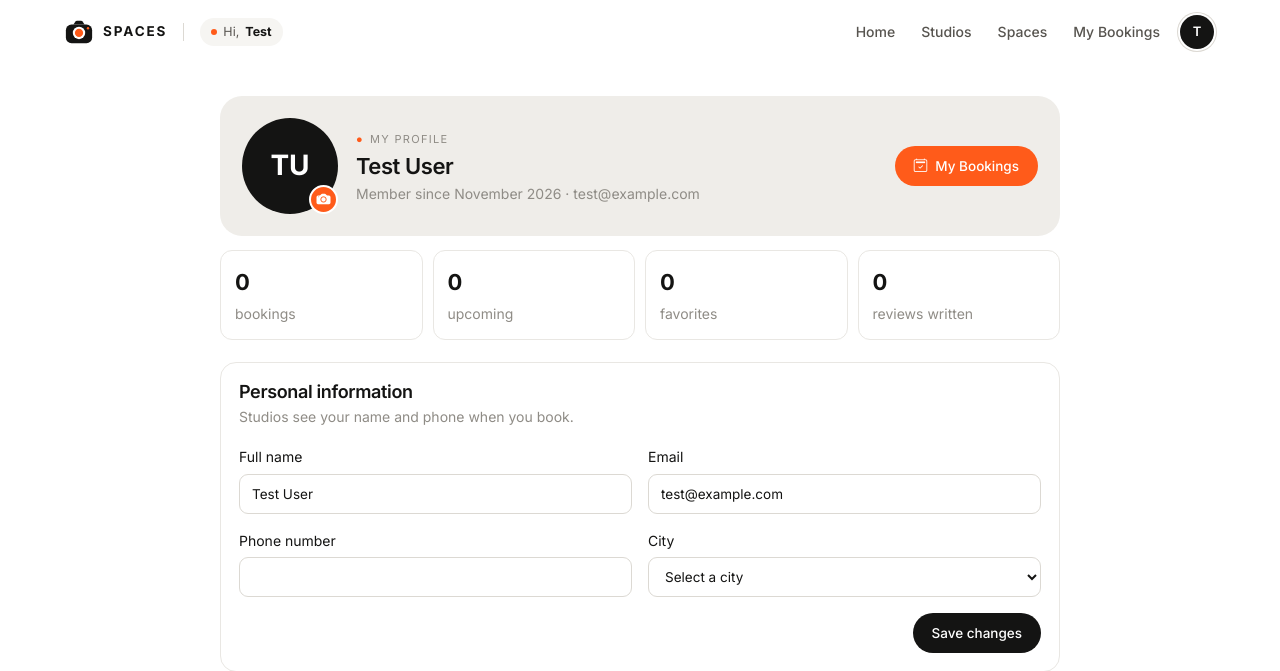
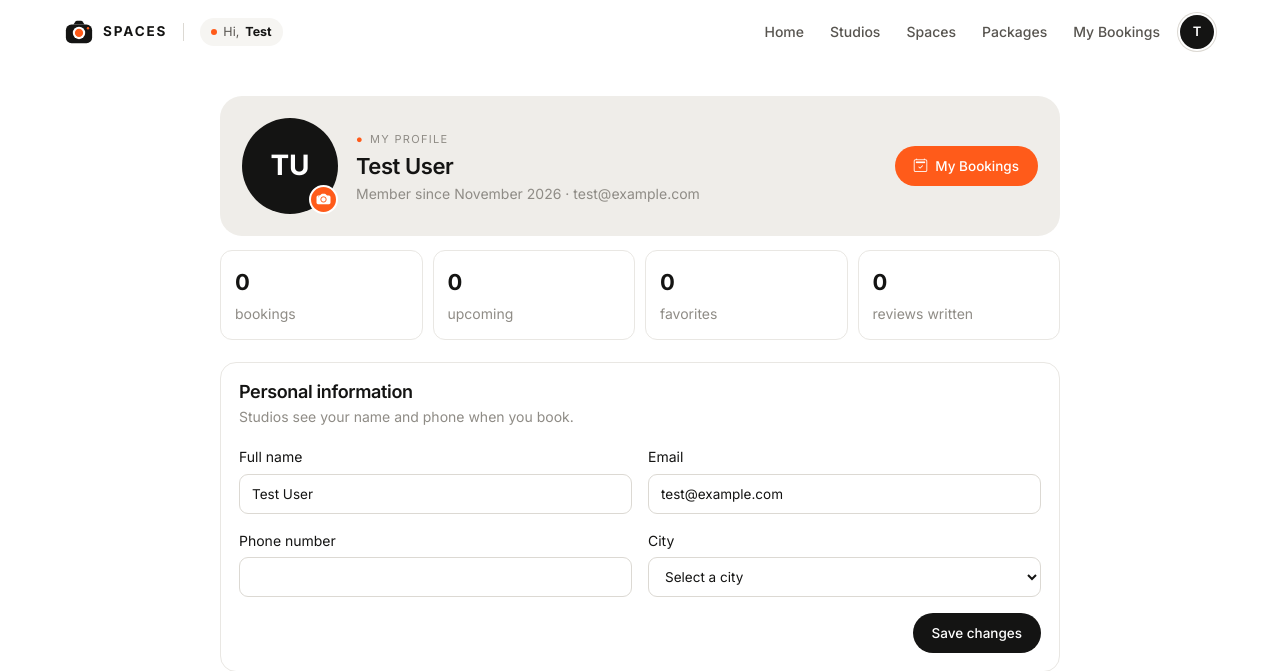
Before and after one commit to Mousa-Joudeh/laravel-project, a Laravel app: page /account in a window 1280 px wide. Shown: the top 671 px of the page. Run offline with Laravel 12, Linux system fonts and the light colour scheme; a user stored in the database is signed in; data comes from the database, SQL or seed files in the repository; data that the repository does not hold is empty; some web fonts are replaced.

Commit message:
feat: add packages link to navbar

```diff
--- a/resources/views/partials/user-navbar.blade.php
+++ b/resources/views/partials/user-navbar.blade.php
@@ -31,6 +31,7 @@
                 @endif
 
                 <a href="{{ route('studios.index') }}" class="{{ request()->routeIs('studios.*') ? 'active' : '' }}">Spaces</a>
+                <a href="{{ route('packages.index') }}" class="{{ request()->routeIs('packages.*') ? 'active' : '' }}">Packages</a>
                 <a href="{{ route('my-bookings.index') }}" class="{{ request()->routeIs('my-bookings.*') ? 'active' : '' }}">My Bookings</a>
             </nav>
 
@@ -96,8 +97,10 @@
         <a href="{{ url('/') }}">Home</a>
         @if (Route::has('studio-companies.index'))
             <a href="{{ route('studio-companies.index') }}">Studios</a>
+
         @endif
         <a href="{{ route('studios.index') }}">Spaces</a>
+        <a href="{{ route('packages.index') }}">Packages</a>
         <a href="{{ route('my-bookings.index') }}">My Bookings</a>
         @guest
             <a href="{{ route('login') }}">Login</a>
```
